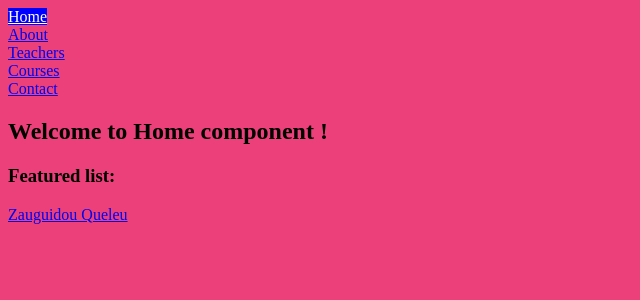
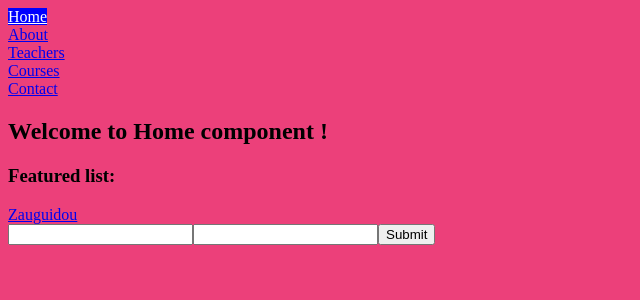
Before and after one commit to Nedjim/React-router-v4, a React app: page / in a window 1280 px wide. Shown: the top 300 px of the page, without its empty margins (0-640 px from the left). Built offline with nearby package versions, Linux system fonts and the light colour scheme.

Commit message:
Add push history

```diff
--- a/src/components/App.js
+++ b/src/components/App.js
@@ -18,7 +18,7 @@ const App = () => (
                 <Route path='/about' component={About}/>
                 <Route path='/courses' component={Courses}/>
                 <Route exact path='/teachers' component={Teachers}/>
-                <Route path='/teachers/:topic/:fname-:lname' component={Featured}/>
+                <Route path='/teachers/:topic/:name' component={Featured}/>
                 <Route path='/contact' render={ () => <Contact title='Contactez moi'/> }/>
                 <Route component={NotFound}/>
             </Switch>
--- a/src/components/Featured.js
+++ b/src/components/Featured.js
@@ -1,7 +1,7 @@
 import React from 'react';
 
 const Featured = ({match}) => {
-    let name = `${match.params.fname} ${match.params.lname}`;
+    let name = match.params.name;
     let topic = match.params.topic;
     return (
         <div>
--- a/src/components/Home.js
+++ b/src/components/Home.js
@@ -1,12 +1,30 @@
 import React from 'react';
 import {Link} from 'react-router-dom';
 
-const Home = () =>  (
-        <div>
-            <h2>Welcome to Home component !</h2>
-            <h3>Featured list: </h3>
-            <Link to='teachers/Dota/Zauguidou-Queleu'>Zauguidou Queleu</Link>
-        </div>
-    )
+export default class Home extends React.Component {
 
-export default Home;
+    handleSubmit(e){
+        e.preventDefault();
+
+        let name = this.name.value;
+        let topic = this.topic.value;
+        let path = `teachers/${topic}/${name}`;
+        this.props.history.push(path);
+    }
+
+    render() {
+        return (
+            <div>
+                <h2>Welcome to Home component !</h2>
+                <h3>Featured list: </h3>
+                <Link to='teachers/Dota/Zauguidou'>Zauguidou</Link>
+
+                <form onSubmit={this.handleSubmit.bind(this)}>
+                    <input type='text' ref={ (input) => this.name = input} />
+                    <input type='text' ref={ (input) => this.topic = input} />
+                    <input type='submit'/>
+                </form>
+            </div>
+        )
+    }
+}
```
